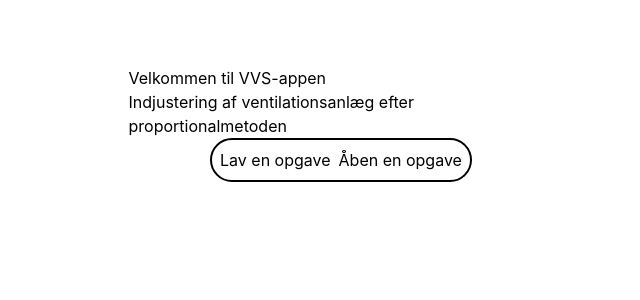
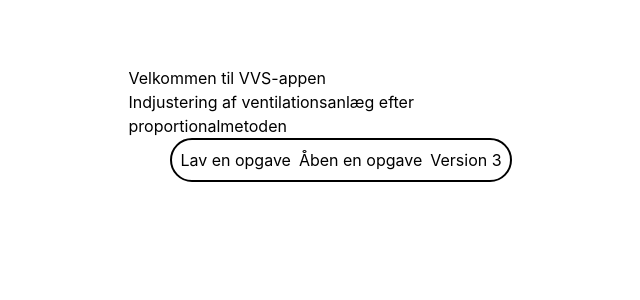
Before and after one commit to Alexander-Gronninger/CMK-vvs-app, a React (Create React App) app: page / in a window 1280 px wide. Shown: the top 300 px of the page, without its empty margins (299-939 px from the left). Built offline with nearby package versions, Linux system fonts and the light colour scheme.

Commit message:
link to version 3 on welcome

```diff
--- a/src/pages/Welcome.js
+++ b/src/pages/Welcome.js
@@ -15,6 +15,9 @@ const Welcome = () => {
         <Link className="" to="/Assignment">
           Åben en opgave
         </Link>
+        <Link className="" to="/v3/measurement">
+          Version 3
+        </Link>
       </div>
     </main>
   );
```
